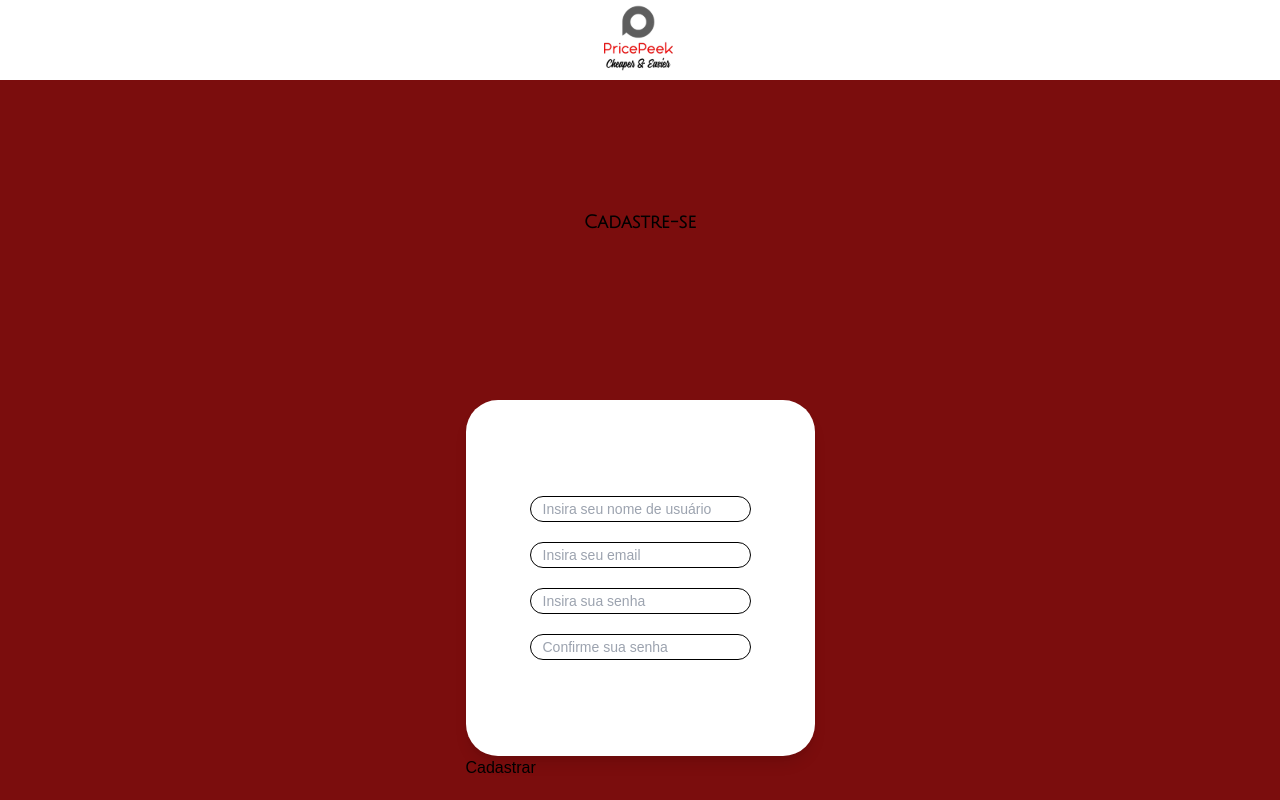
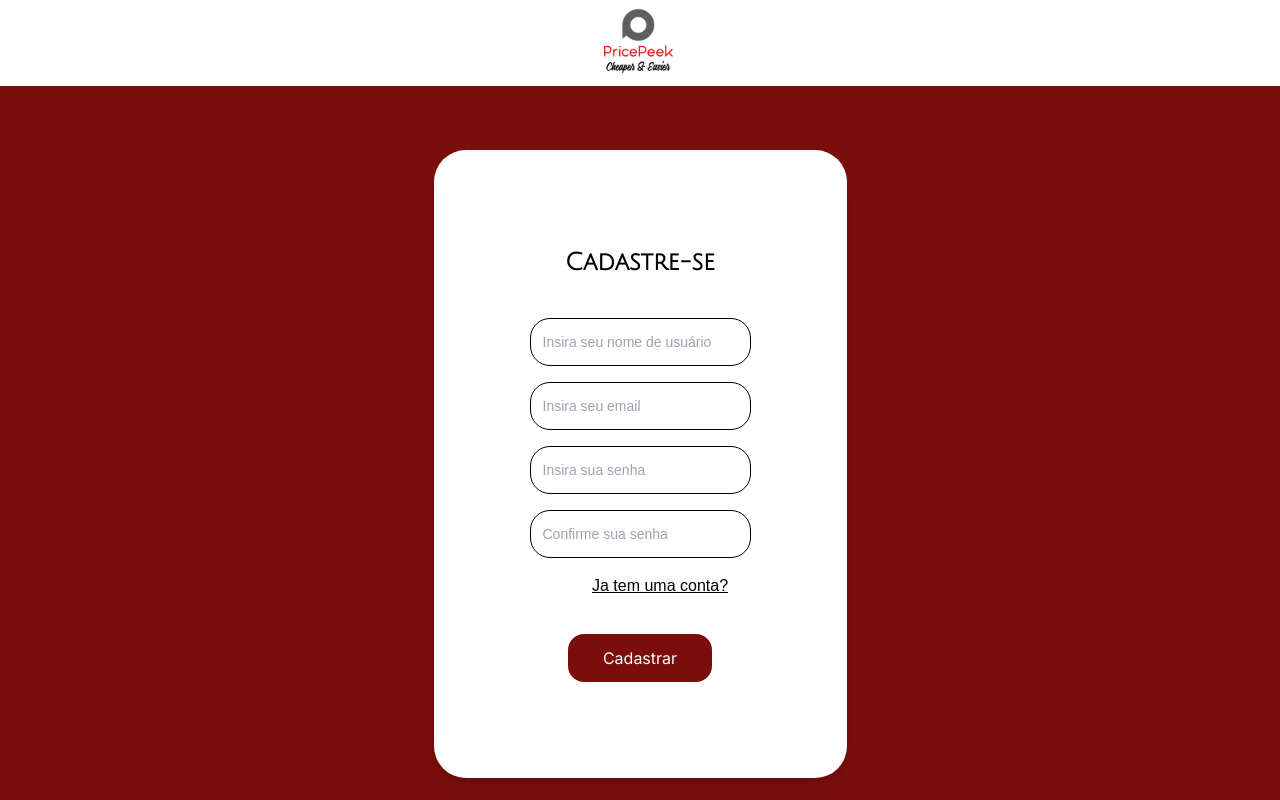
Before and after one commit to JoaoMatheus27/PricePeek, a Next.js app: page /sign-up in a window 1280 px wide. Built offline with nearby package versions, Linux system fonts and the light colour scheme; a web font is replaced by a local one.

Commit message:
Fazer tela de comparação

```diff
--- a/src/app/globals.css
+++ b/src/app/globals.css
@@ -21,7 +21,7 @@ body {
 }
 
 .clip-custom {
-  clip-path: ellipse(100% 90% at 50% 0%);
+  clip-path: ellipse(80% 100% at 80% 40%);
 }
 
 .border-input{
--- a/src/app/login/page.js
+++ b/src/app/login/page.js
@@ -0,0 +1,16 @@
+import NavAuth from "@/components/layouts/NAV/NavAuth";
+import InputLogin from "@/components/layouts/INPUT-CONTAINER/InputLogin"
+
+export default function Login() {
+  return (
+      <div className="flex flex-col items-center h-[100svh] ">
+        <NavAuth />
+        <main className=" h-[100%] w-[100%] bg-vermelho ">
+          <section className="flex items-center justify-center mt-[5%] ">
+            <InputLogin />
+
+          </section>
+        </main>
+      </div>
+  )
+}
--- a/src/app/sign-up/page.js
+++ b/src/app/sign-up/page.js
@@ -1,14 +1,14 @@
-import ButtonSignup from "@/components/BUTTONAPP/ButtonSignup";
+import NavAuth from "@/components/layouts/NAV/NavAuth";
 import InputSignup from "@/components/layouts/INPUT-CONTAINER/InputSignup";
-import NavAuth from "@/components/layouts/NAV/NavAuth";
 
 export default function Signup() {
   return (
-      <div className="flex flex-col items-center h-[100svh]">
+      <div className="flex flex-col items-center h-[100svh] ">
         <NavAuth />
-        <main className=" h-[100%] w-[100%] bg-vermelho">
-          <section className="flex items-center justify-center mt-[25%]">
+        <main className=" h-[100%] w-[100%] bg-vermelho ">
+          <section className="flex items-center justify-center mt-[5%] ">
             <InputSignup />
+
           </section>
         </main>
       </div>
--- /dev/null
+++ b/src/components/BUTTONAPP/ButtonLogin.jsx
@@ -0,0 +1,14 @@
+import React from 'react'
+import Link from 'next/link'
+
+function ButtonLogin() {
+  return (
+
+        <button className=' relative bg-vermelho text-white rounded-2xl mt-5 w-[30vw] -full sm:w-[45%] md:w-[15vw] h-[6vh] font-inter lg:w-[45%] xl:w-[65%]'>
+            <Link href="/"><p>Entrar</p></Link>
+        </button>
+
+  )
+}
+
+export default ButtonLogin;
--- a/src/components/BUTTONAPP/ButtonSignup.jsx
+++ b/src/components/BUTTONAPP/ButtonSignup.jsx
@@ -1,11 +1,12 @@
 import React from 'react'
+import Link from 'next/link'
 
 function ButtonSignup() {
   return (
-    <button>
-        <p>Cadastrar</p>
-    </button>
+    <button className=' relative bg-vermelho text-white rounded-2xl mt-5 w-[30vw] -full sm:w-[45%] md:w-[15vw] h-[6vh] font-inter lg:w-[45%] xl:w-[65%]'>
+            <Link href="/"><p>Cadastrar</p></Link>
+        </button>
   )
 }
 
-export default ButtonSignup
+export default ButtonSignup;
--- a/src/components/layouts/INPUT-CONTAINER/InputLogin.jsx
+++ b/src/components/layouts/INPUT-CONTAINER/InputLogin.jsx
@@ -1,39 +1,42 @@
-import ButtonSignup from '@/components/BUTTONAPP/ButtonSignup'
-import React from 'react'
+import ButtonLogin from "@/components/BUTTONAPP/ButtonLogin";
+import React from 'react';
+import Link from 'next/link'; // Corrigido para 'next/link' com L maiúsculo
 
-function InputSignup() {
+function InputLogin() {
   return (
-    <div>
-      <div className='flex flex-col gap-5 items-center justify-center bg-[white] py-24 px-16 shadow-lg rounded-[2rem]'>
-        <h1 className='fixed top-52 text-lg font-julius font-bold mt-0'>Cadastre-se</h1>
+    <div className='flex flex-col gap-5 items-center justify-center bg-white rounded-[2rem] py-24 px-18 shadow-lg xl:py-30 xl:px-24 xl:gap-4'>
+      <h1 className=' text-lg font-julius font-bold mb-6 xl:text-2xl'>Entre já</h1>
       <input
-        className='w-[100%] border-input pl-3'
+        className='w-[100%] border-input pl-3 h-12'
         type='text'
         placeholder='Insira seu nome de usuário'
         required
       />
       <input
-        className='w-[100%] border-input pl-3'
+        className='w-[100%] border-input pl-3 h-12'
         type="email"
         placeholder='Insira seu email'
         required
       />
       <input
-        className='w-[100%] border-input pl-3'
+        className='w-[100%] border-input pl-3 h-12'
         type="password"
         placeholder='Insira sua senha'
         required
       />
       <input
-        className='w-[100%] border-input pl-3'
+        className='w-[100%] border-input pl-3 h-12'
         type="password"
         placeholder='Confirme sua senha'
         required
       />
-      </div>
-      <ButtonSignup />
+      {/* Remover o <a> aqui */}
+      <Link href="/sign-up" className="ml-10 underline">
+        Não tem uma conta?
+      </Link>
+      <ButtonLogin />
     </div>
   )
 }
 
-export default InputSignup
+export default InputLogin;
--- a/src/components/layouts/INPUT-CONTAINER/InputSignup.jsx
+++ b/src/components/layouts/INPUT-CONTAINER/InputSignup.jsx
@@ -1,39 +1,45 @@
-import ButtonSignup from '@/components/BUTTONAPP/ButtonSignup'
+import ButtonSignup from "@/components/BUTTONAPP/ButtonSignup";
+import Link from 'next/link'
 import React from 'react'
 
 function InputSignup() {
   return (
-    <div>
-      <div className='flex flex-col gap-5 items-center justify-center bg-[white] py-24 px-16 shadow-lg rounded-[2rem]'>
-        <h1 className='fixed top-52 text-lg font-julius font-bold mt-0'>Cadastre-se</h1>
+    <>
+      <div className='flex flex-col gap-5 items-center justify-center bg-white rounded-[2rem] py-24 px-18 shadow-lg  xl:py-30 xl:px-24 xl:gap-4'>
+        <h1 className=' text-lg font-julius font-bold mb-6 xl:text-2xl'>Cadastre-se</h1>
           <input
-        className='w-[100%] border-input pl-3'
+          className='w-[100%] border-input pl-3 h-12 '
           type='text'
           placeholder='Insira seu nome de usuário'
           required
           />
           <input
-        className='w-[100%] border-input pl-3'
+          className='w-[100%] border-input pl-3 h-12'
           type="email"
           placeholder='Insira seu email'
           required
           />
           <input
-        className='w-[100%] border-input pl-3'
+          className='w-[100%] border-input pl-3 h-12'
           type="password"
           placeholder='Insira sua senha'
           required
           />
           <input
-        className='w-[100%] border-input pl-3'
+          className='w-[100%] border-input pl-3 h-12'
           type="password"
           placeholder='Confirme sua senha'
           required
           />
-      </div>
+        <Link
+        href="./login"
+        className="ml-10 underline">
+          Ja tem uma conta?
+        </Link>
         <ButtonSignup />
       </div>
+      </>
   )
 }
 
-export default InputSignup
+export default InputSignup;
--- a/src/components/layouts/NAV/NavAuth.jsx
+++ b/src/components/layouts/NAV/NavAuth.jsx
@@ -4,8 +4,9 @@ import logoPricePeek from "../../../../public/img/logoPricePeek.svg";
 
 export default function NavAuth() {
   return (
-      <div className= "flex items-center justify-center clip-custom bg-[white] w-[100%]">
+      <div className= "flex items-center justify-center clip-custom  w-[100%] xl:h-[12%]">
         <Image src={logoPricePeek} alt="logoPricePeek" />
       </div>
   );
 };
+''
--- a/src/components/layouts/NAV/Navbar.jsx
+++ b/src/components/layouts/NAV/Navbar.jsx
@@ -2,12 +2,13 @@ import React from "react";
 import Image from "next/image";
 import logoPricePeek from "../../../../public/img/logoPricePeek.svg";
 import user from "../../../../public/img/user.png";
+import Link from "next/link"
 
 export default function Navbar() {
   return (
     <div className= "flex items-center px-5  flex-row bg-[white] justify-between ">
         <Image src={logoPricePeek} alt="logoPricePeek" />
-        <a href="./sign-up"><Image src={user}  alt="USER" /></a>
+        <Link href="./sign-up"><Image src={user}  alt="USER" /></Link>
     </div>
   );
 };
```
Also changed, not shown: src/comparison/page.js (added, +45 -0 lines). Lines whose indentation alone changed are shown as unchanged.
